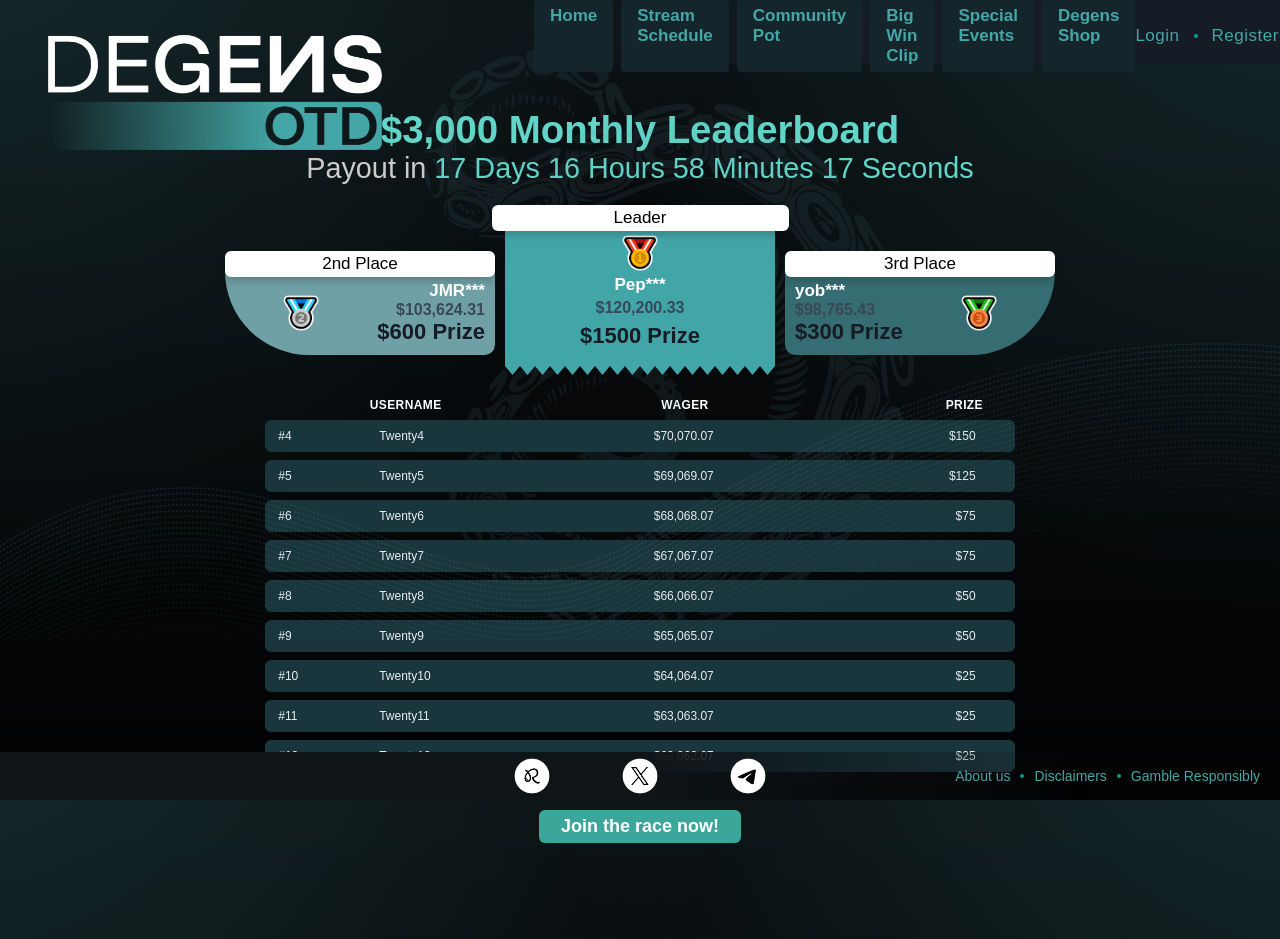
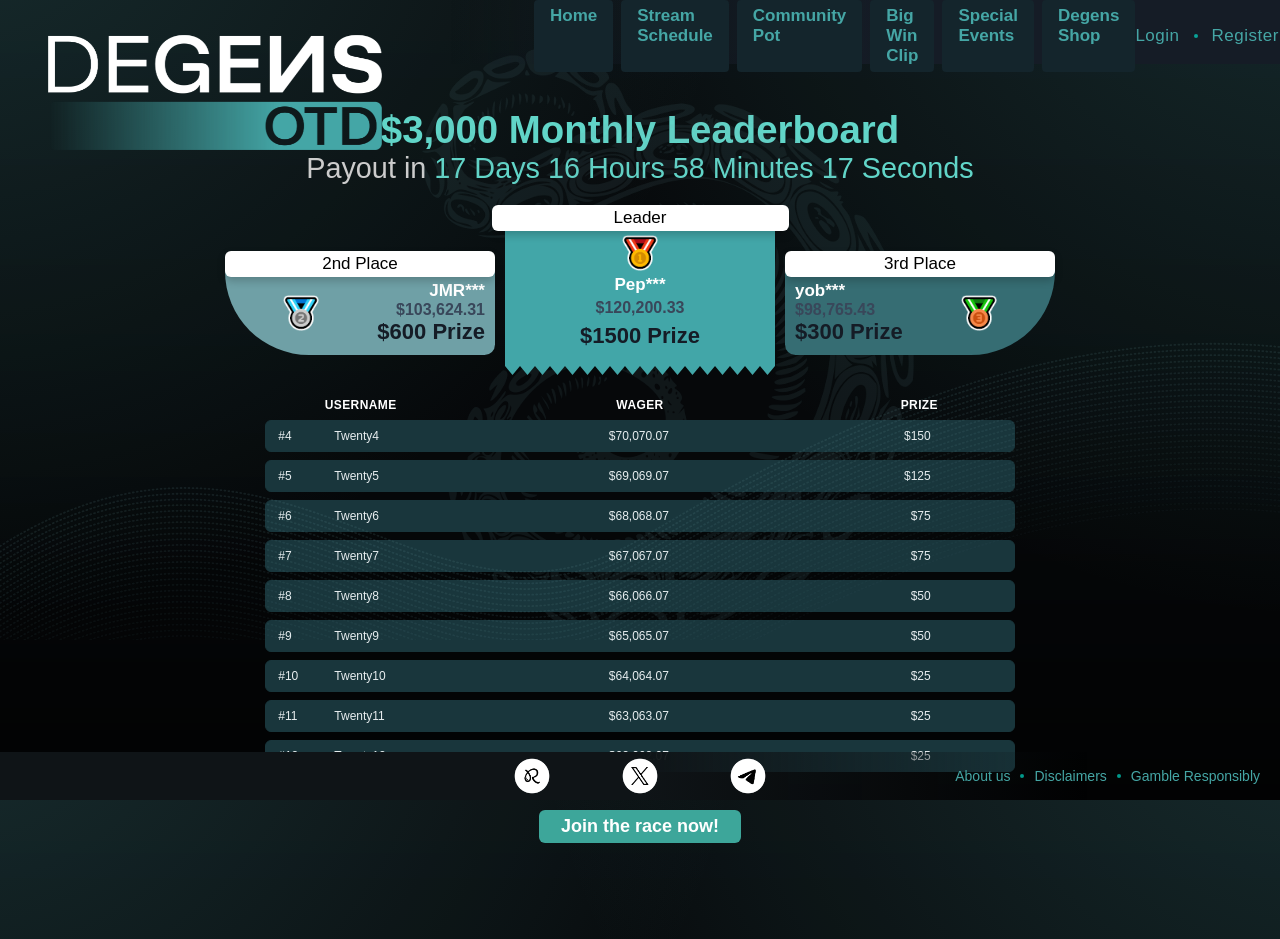
Before and after one commit to KeNw0oD/DegensOTD, a Next.js app: page /leaderboard in a window 1280 px wide. Built offline with nearby package versions, Linux system fonts and the light colour scheme; no server answers; a web font is replaced by a local one.

Commit message:
lb fixed v2

```diff
--- a/style/leaderboard.css
+++ b/style/leaderboard.css
@@ -282,6 +282,7 @@
   table-layout: fixed;
 }
 .leaderboard-header-row th {
+    transform: translateX(-45px);
   padding: 6px 14px;
   font-size: 12px;
   letter-spacing: .4px;
@@ -312,9 +313,9 @@
 
 /* Позиции в % */
 .leaderboard-table td:nth-child(1) { left: 1.5%;  width: 10%;  text-align: left; }
-.leaderboard-table td:nth-child(2) { left: 15%; width: 25%; text-align: left; }
-.leaderboard-table td:nth-child(3) { left: 30%; width: 30%; text-align: right; }
-.leaderboard-table td:nth-child(4) { left: 70%; width: 25%; text-align: right; }
+.leaderboard-table td:nth-child(2) { left: 9%; width: 25%; text-align: left; }
+.leaderboard-table td:nth-child(3) { left: 24%; width: 30%; text-align: right; }
+.leaderboard-table td:nth-child(4) { left: 64%; width: 25%; text-align: right; }
 
 /* Стиль строк */
 .leaderboard-table tbody tr {
```
